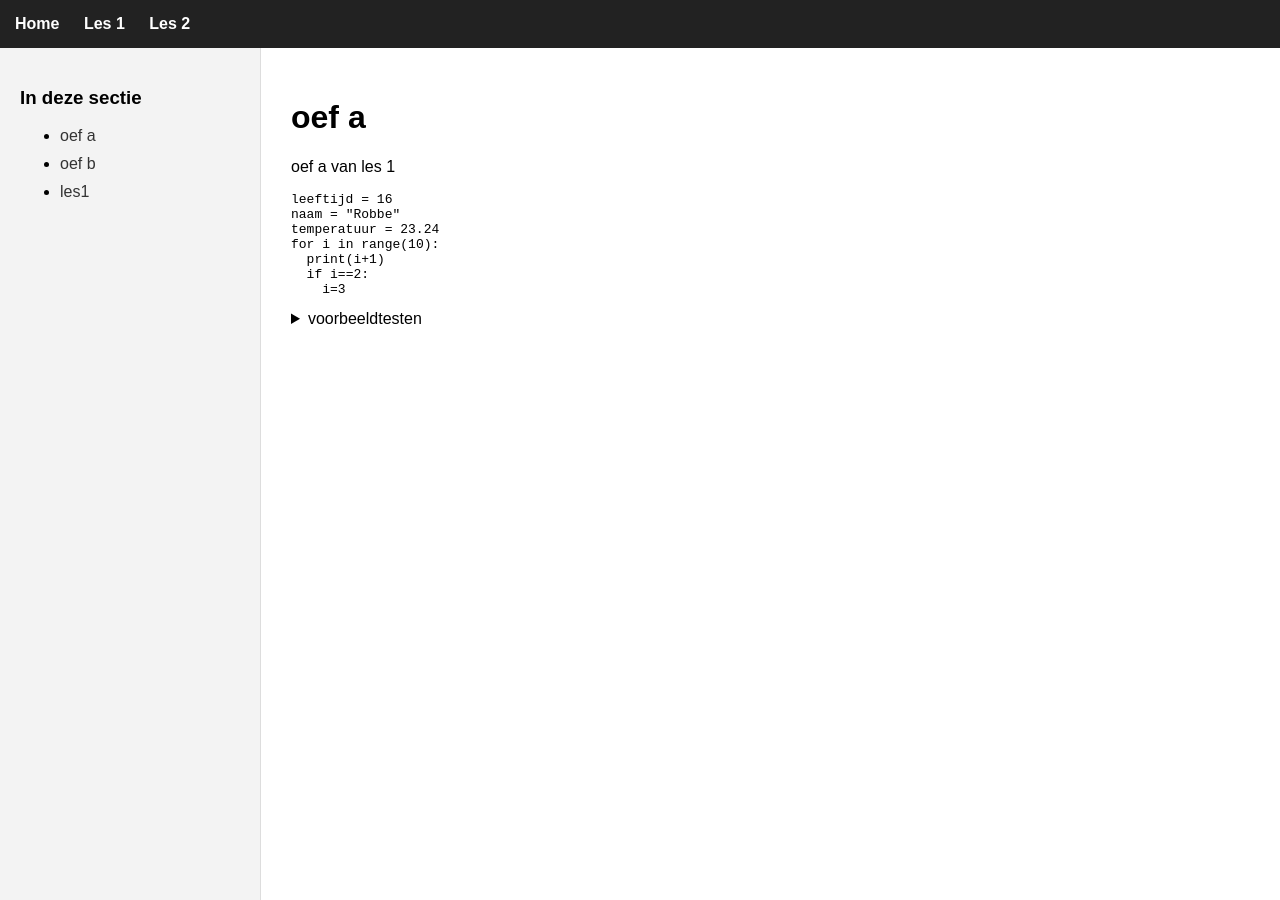
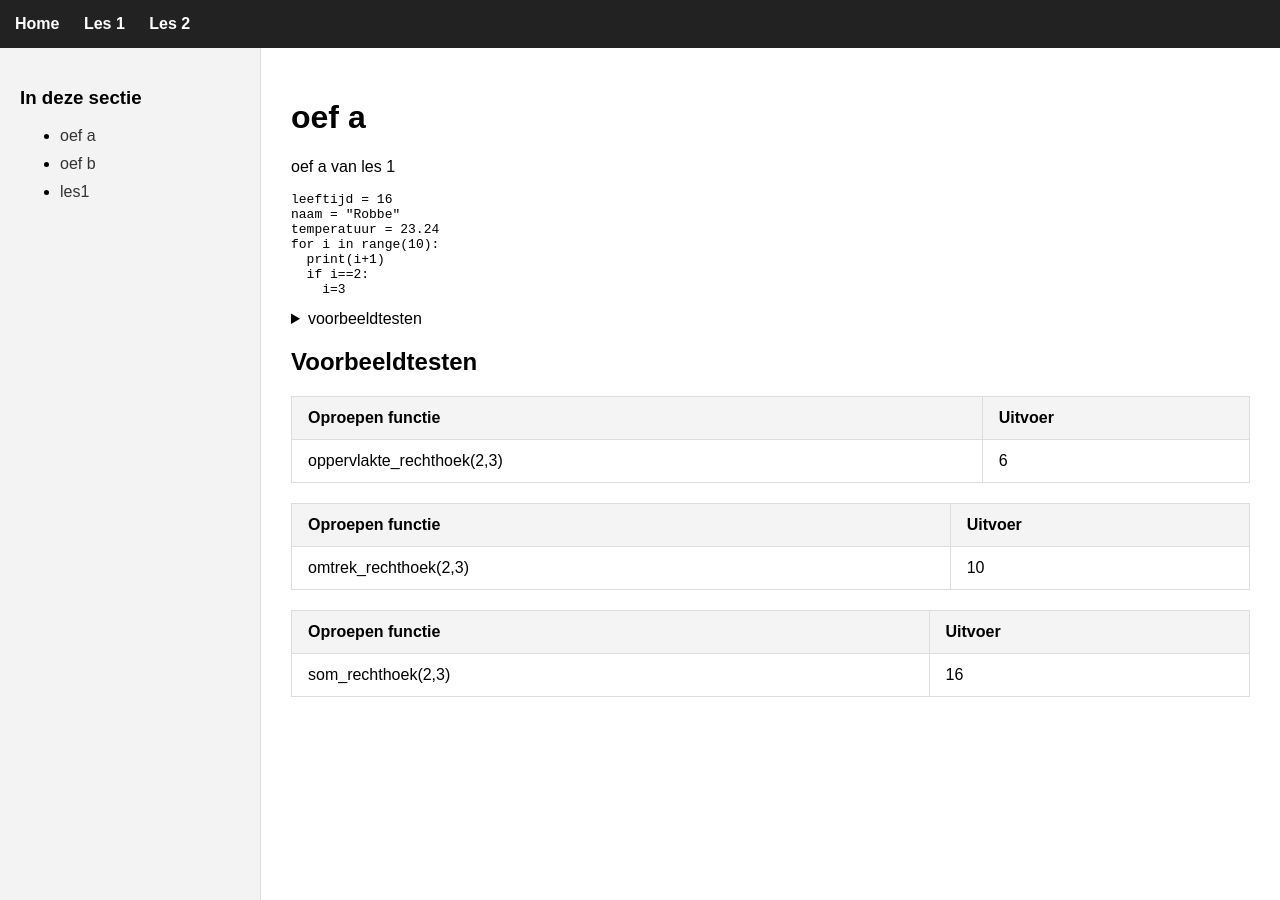
Before and after one commit to milanvandeput/milanvandeput.github.io, a Jekyll site: the page built from les1/2 oefening a.md, in a window 1280 px wide. Built offline with Jekyll 4.4.1, drawn with Linux system fonts in a browser that asks for light colours.

Commit message:
Update 2 oefening a.md

````diff
--- a/les1/2 oefening a.md
+++ b/les1/2 oefening a.md
@@ -17,7 +17,10 @@ for i in range(10):
 ```
 <details>
   <summary>voorbeeldtesten</summary>
+  ehehehe
+</details>
 
+## Voorbeeldtesten
 
 | Oproepen functie          | Uitvoer |
 |---------------------------|---------|
@@ -30,5 +33,3 @@ for i in range(10):
 | Oproepen functie          | Uitvoer |
 |---------------------------|---------|
 | som_rechthoek(2,3)        | 16     |
-
-</details>
````
